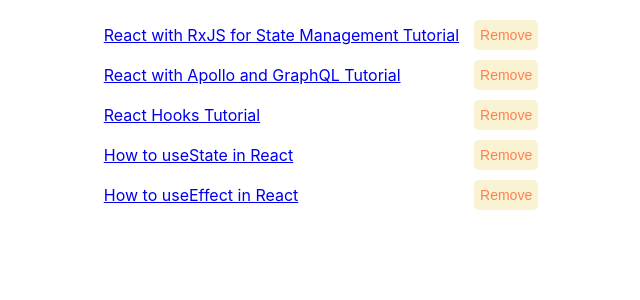
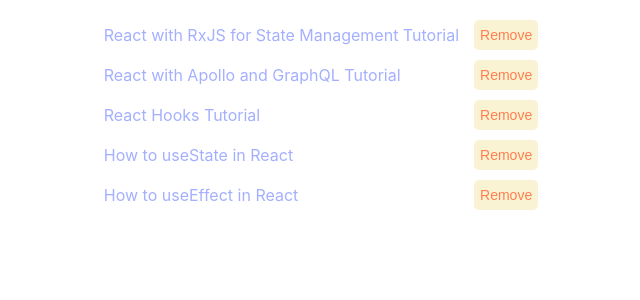
Before and after one commit to EricRicketts/LearningReact, a React (Create React App) app in the folder MyOwnReactLearning/rweiruch-intro-hooks-use-state/: page / in a window 1280 px wide. Shown: the top 300 px of the page, without its empty margins (319-959 px from the left). Built offline with nearby package versions, Linux system fonts and the light colour scheme.

Commit message:
fixed anchor colors in rweiruch use state app

```diff
--- a/MyOwnReactLearning/rweiruch-intro-hooks-use-state/src/App.css
+++ b/MyOwnReactLearning/rweiruch-intro-hooks-use-state/src/App.css
@@ -41,9 +41,11 @@
   justify-content: space-between;
 }
 
-.tutorial-list > li > a {
+.url-link, .url-link:link {
   display: inline-block;
   margin-top: 5px;
+  text-decoration: none;
+  color: #a4b0ff;
 }
 
 .remove-button {
--- a/MyOwnReactLearning/rweiruch-intro-hooks-use-state/src/App.js
+++ b/MyOwnReactLearning/rweiruch-intro-hooks-use-state/src/App.js
@@ -40,7 +40,7 @@
       <ul className="tutorial-list">
         {list.map(item => (
           <li key={item.id}>
-            <a href={item.url}>{item.title}</a>
+            <a className="url-link" href={item.url}>{item.title}</a>
             <button className="remove-button" type="button" onClick={onRemoveItem}>
               Remove
             </button>
```
